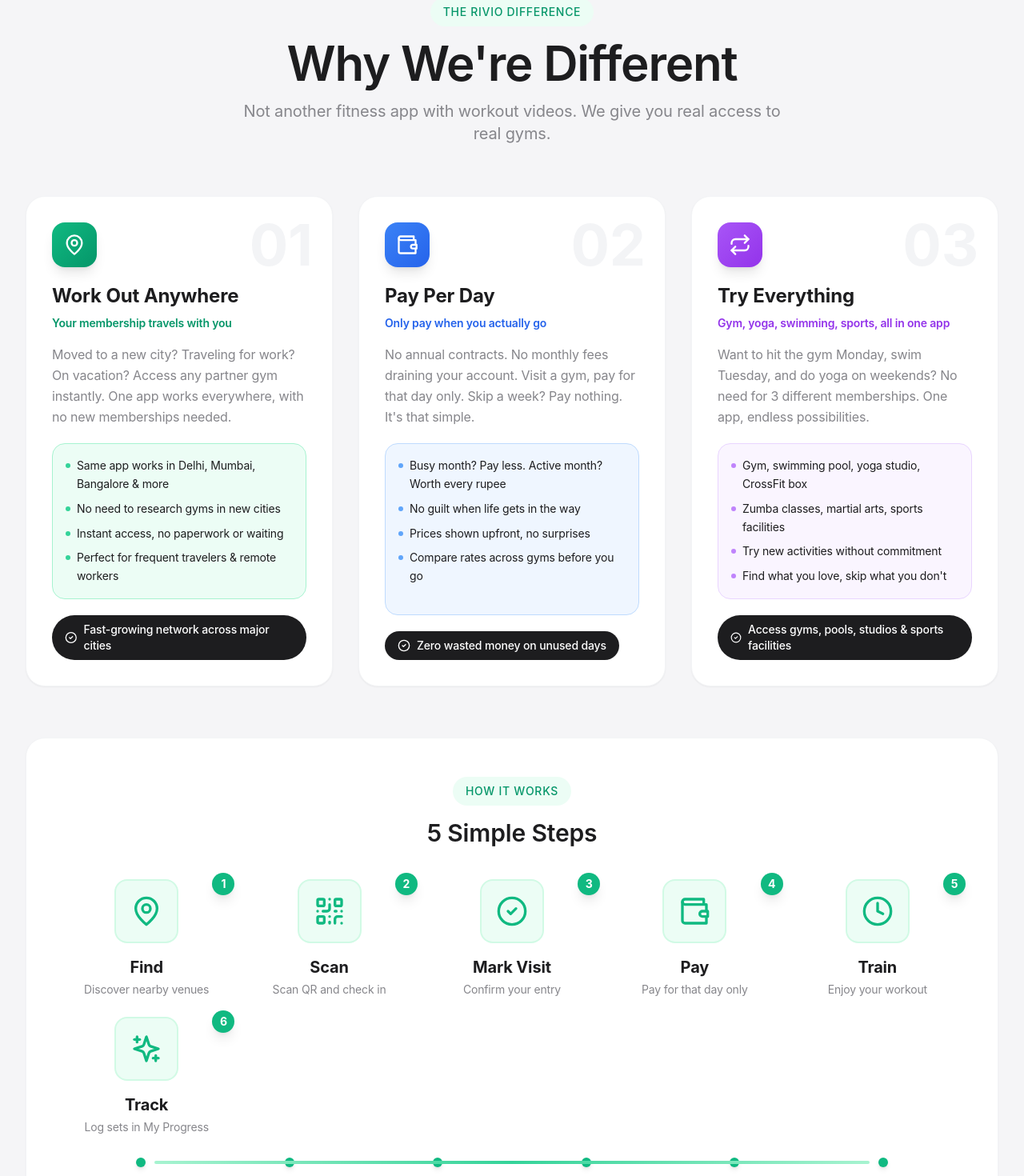
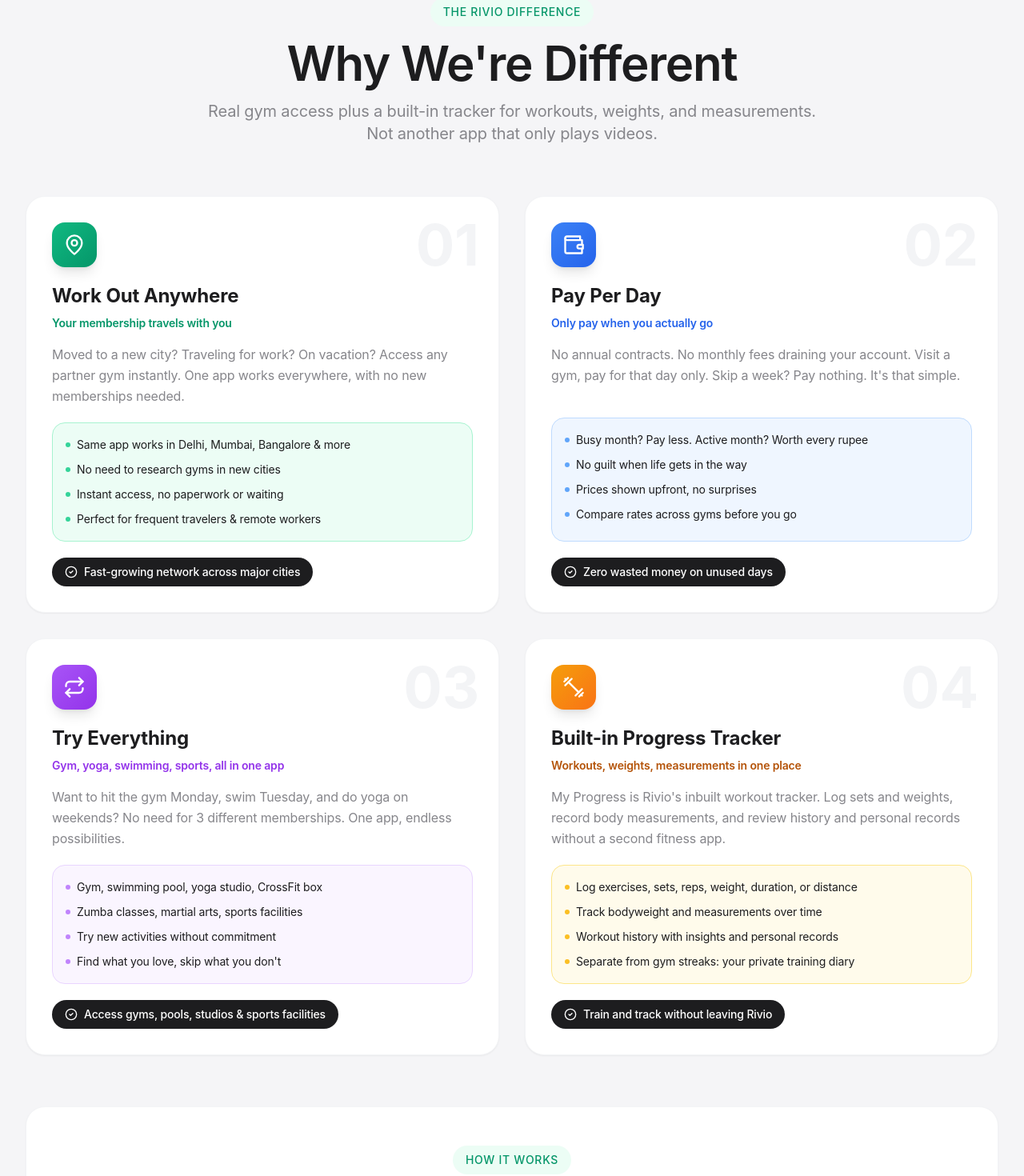
Before and after one commit to riviohq/rivio-web, a Next.js app: page / in a window 1280 px wide. Shown: the part 6700-8170 px from the top of the page at 80% size. Built offline with nearby package versions, Linux system fonts and the light colour scheme; no server answers.

Commit message:
Update WhyRivioDifferent.tsx

```diff
--- a/components/Introduction/WhyRivioDifferent.tsx
+++ b/components/Introduction/WhyRivioDifferent.tsx
@@ -8,13 +8,13 @@
   Sparkles,
   QrCode,
   Clock,
-  Ban,
   CheckCircle2,
+  Dumbbell,
 } from "lucide-react";
 import {
   DURATION,
   EASE_EXPO,
-  PROBLEM_DELAY
+  PROBLEM_DELAY,
 } from "@/animation-timing";
 
 interface WhyRivioDifferentProps {
@@ -27,7 +27,8 @@
     number: "01",
     title: "Work Out Anywhere",
     tagline: "Your membership travels with you",
-    description: "Moved to a new city? Traveling for work? On vacation? Access any partner gym instantly. One app works everywhere, with no new memberships needed.",
+    description:
+      "Moved to a new city? Traveling for work? On vacation? Access any partner gym instantly. One app works everywhere, with no new memberships needed.",
     benefits: [
       "Same app works in Delhi, Mumbai, Bangalore & more",
       "No need to research gyms in new cities",
@@ -42,7 +43,8 @@
     number: "02",
     title: "Pay Per Day",
     tagline: "Only pay when you actually go",
-    description: "No annual contracts. No monthly fees draining your account. Visit a gym, pay for that day only. Skip a week? Pay nothing. It's that simple.",
+    description:
+      "No annual contracts. No monthly fees draining your account. Visit a gym, pay for that day only. Skip a week? Pay nothing. It's that simple.",
     benefits: [
       "Busy month? Pay less. Active month? Worth every rupee",
       "No guilt when life gets in the way",
@@ -57,7 +59,8 @@
     number: "03",
     title: "Try Everything",
     tagline: "Gym, yoga, swimming, sports, all in one app",
-    description: "Want to hit the gym Monday, swim Tuesday, and do yoga on weekends? No need for 3 different memberships. One app, endless possibilities.",
+    description:
+      "Want to hit the gym Monday, swim Tuesday, and do yoga on weekends? No need for 3 different memberships. One app, endless possibilities.",
     benefits: [
       "Gym, swimming pool, yoga studio, CrossFit box",
       "Zumba classes, martial arts, sports facilities",
@@ -67,15 +70,31 @@
     highlight: "Access gyms, pools, studios & sports facilities",
     color: "purple",
   },
+  {
+    icon: Dumbbell,
+    number: "04",
+    title: "Built-in Progress Tracker",
+    tagline: "Workouts, weights, measurements in one place",
+    description:
+      "My Progress is Rivio's inbuilt workout tracker. Log sets and weights, record body measurements, and review history and personal records without a second fitness app.",
+    benefits: [
+      "Log exercises, sets, reps, weight, duration, or distance",
+      "Track bodyweight and measurements over time",
+      "Workout history with insights and personal records",
+      "Separate from gym streaks: your private training diary",
+    ],
+    highlight: "Train and track without leaving Rivio",
+    color: "amber",
+  },
 ];
 
 const HOW_IT_WORKS = [
-  { number: "1", icon: MapPin, title: "Find", text: "Discover nearby venues" },
-  { number: "2", icon: QrCode, title: "Scan", text: "Scan QR and check in" },
-  { number: "3", icon: CheckCircle2, title: "Mark Visit", text: "Confirm your entry" },
-  { number: "4", icon: Wallet, title: "Pay", text: "Pay for that day only" },
-  { number: "5", icon: Clock, title: "Train", text: "Enjoy your workout" },
-  { number: "6", icon: Sparkles, title: "Track", text: "Log sets in My Progress" },
+  { number: "1", icon: MapPin, title: "Find", text: "Nearby venues" },
+  { number: "2", icon: QrCode, title: "Scan", text: "QR check-in" },
+  { number: "3", icon: CheckCircle2, title: "Visit", text: "Confirm entry" },
+  { number: "4", icon: Wallet, title: "Pay", text: "That day only" },
+  { number: "5", icon: Clock, title: "Train", text: "Your workout" },
+  { number: "6", icon: Sparkles, title: "Track", text: "My Progress" },
 ];
 
 const DifferentiatorCard = ({
@@ -83,7 +102,7 @@
   index,
   isInView,
 }: {
-  item: typeof DIFFERENTIATORS[0];
+  item: (typeof DIFFERENTIATORS)[0];
   index: number;
   isInView: boolean;
 }) => {
@@ -113,6 +132,14 @@
       highlight: "bg-purple-500",
       dot: "bg-purple-400",
     },
+    amber: {
+      gradient: "from-amber-500 to-orange-500",
+      bg: "bg-amber-50",
+      text: "text-amber-700",
+      border: "border-amber-200",
+      highlight: "bg-amber-500",
+      dot: "bg-amber-400",
+    },
   };
   const colors = colorClasses[item.color as keyof typeof colorClasses];
 
@@ -124,34 +151,24 @@
       whileHover={{ y: -8 }}
       className="bg-white rounded-3xl p-6 md:p-8 shadow-sm border border-gray-100 transition-all duration-300 hover:shadow-2xl relative overflow-hidden group h-full flex flex-col"
     >
-      {/* Number Badge */}
       <div className="absolute top-6 right-6 text-6xl md:text-7xl font-bold text-gray-100 select-none">
         {item.number}
       </div>
 
-      {/* Icon */}
-      <div className={`w-14 h-14 rounded-2xl bg-gradient-to-br ${colors.gradient} flex items-center justify-center mb-5 shadow-lg flex-shrink-0`}>
+      <div
+        className={`w-14 h-14 rounded-2xl bg-gradient-to-br ${colors.gradient} flex items-center justify-center mb-5 shadow-lg flex-shrink-0`}
+      >
         <Icon className="w-7 h-7 text-white" />
       </div>
 
-      {/* Content */}
       <div className="relative z-10 flex flex-col flex-grow">
-        {/* Title Section - Fixed Height */}
         <div className="mb-4">
-          <h4 className="text-xl md:text-2xl font-bold text-[#1d1d1f] mb-2">
-            {item.title}
-          </h4>
-          <p className={`text-sm font-semibold ${colors.text}`}>
-            {item.tagline}
-          </p>
+          <h4 className="text-xl md:text-2xl font-bold text-[#1d1d1f] mb-2">{item.title}</h4>
+          <p className={`text-sm font-semibold ${colors.text}`}>{item.tagline}</p>
         </div>
 
-        {/* Description - Fixed Height */}
-        <p className="text-[#86868b] leading-relaxed mb-5 min-h-[72px]">
-          {item.description}
-        </p>
+        <p className="text-[#86868b] leading-relaxed mb-5 min-h-[72px]">{item.description}</p>
 
-        {/* Benefits List - Flex Grow to Fill Space */}
         <div className={`${colors.bg} rounded-2xl p-4 mb-5 border ${colors.border} flex-grow`}>
           <ul className="space-y-2">
             {item.benefits.map((benefit) => (
@@ -163,13 +180,10 @@
           </ul>
         </div>
 
-        {/* Highlight Badge - Always at Bottom */}
         <div className="mt-auto">
-          <div className={`inline-flex items-center gap-2 bg-[#1d1d1f] rounded-full px-4 py-2`}>
+          <div className="inline-flex items-center gap-2 bg-[#1d1d1f] rounded-full px-4 py-2">
             <CheckCircle2 className="w-4 h-4 text-white" />
-            <span className="text-sm font-medium text-white">
-              {item.highlight}
-            </span>
+            <span className="text-sm font-medium text-white">{item.highlight}</span>
           </div>
         </div>
       </div>
@@ -185,7 +199,6 @@
       transition={{ duration: DURATION.MEDIUM, delay: PROBLEM_DELAY.SECTION_START, ease: EASE_EXPO }}
       className="mt-16 md:mt-24"
     >
-      {/* Section Header */}
       <motion.div
         initial={{ opacity: 0, y: 20 }}
         animate={isInView ? { opacity: 1, y: 0 } : {}}
@@ -198,24 +211,17 @@
         <h3 className="text-3xl md:text-5xl lg:text-6xl font-semibold text-[#1d1d1f] tracking-[-0.02em] mb-4">
           Why We&apos;re Different
         </h3>
-        <p className="text-lg md:text-xl text-[#86868b] max-w-2xl mx-auto">
-          Not another fitness app with workout videos. We give you real access to real gyms.
+        <p className="text-lg md:text-xl text-[#86868b] max-w-3xl mx-auto">
+          Real gym access plus a built-in tracker for workouts, weights, and measurements. Not another app that only plays videos.
         </p>
       </motion.div>
 
-      {/* Differentiator Cards */}
-      <div className="grid grid-cols-1 lg:grid-cols-3 gap-6 md:gap-8 mb-12 md:mb-16 items-stretch">
+      <div className="grid grid-cols-1 md:grid-cols-2 gap-6 md:gap-8 mb-12 md:mb-16 items-stretch">
         {DIFFERENTIATORS.map((item, index) => (
-          <DifferentiatorCard
-            key={item.title}
-            item={item}
-            index={index}
-            isInView={isInView}
-          />
+          <DifferentiatorCard key={item.title} item={item} index={index} isInView={isInView} />
         ))}
       </div>
 
-      {/* How It Works - Symmetric Steps */}
       <motion.div
         initial={{ opacity: 0, y: 30 }}
         animate={isInView ? { opacity: 1, y: 0 } : {}}
@@ -226,54 +232,38 @@
           <span className="inline-block text-sm font-medium text-emerald-600 uppercase tracking-wider bg-emerald-50 px-4 py-2 rounded-full mb-4">
             How It Works
           </span>
-          <h4 className="text-2xl md:text-3xl font-semibold text-[#1d1d1f]">
-            5 Simple Steps
-          </h4>
+          <h4 className="text-2xl md:text-3xl font-semibold text-[#1d1d1f]">6 Simple Steps</h4>
         </div>
 
-        <div className="grid grid-cols-2 md:grid-cols-5 gap-4 md:gap-6">
+        <div className="grid grid-cols-3 sm:grid-cols-6 gap-3 md:gap-4">
           {HOW_IT_WORKS.map((step, index) => (
             <motion.div
               key={step.title}
               initial={{ opacity: 0, y: 20 }}
               animate={isInView ? { opacity: 1, y: 0 } : {}}
               transition={{ duration: 0.4, delay: 0.8 + index * 0.1 }}
-              className="text-center"
+              className="text-center min-w-0"
             >
-              {/* Step Number */}
-              <div className="relative mx-auto mb-4">
-                <div className="w-16 h-16 md:w-20 md:h-20 bg-emerald-50 rounded-2xl flex items-center justify-center mx-auto border-2 border-emerald-100">
-                  <step.icon className="w-8 h-8 md:w-10 md:h-10 text-emerald-500" />
+              <div className="relative mx-auto mb-3 md:mb-4 w-fit">
+                <div className="w-12 h-12 md:w-16 md:h-16 bg-emerald-50 rounded-2xl flex items-center justify-center mx-auto border-2 border-emerald-100">
+                  <step.icon className="w-6 h-6 md:w-8 md:h-8 text-emerald-500" />
                 </div>
-                <div className="absolute -top-2 -right-2 w-7 h-7 bg-emerald-500 rounded-full flex items-center justify-center text-white text-sm font-bold shadow-lg">
+                <div className="absolute -top-1.5 -right-1.5 w-6 h-6 bg-emerald-500 rounded-full flex items-center justify-center text-white text-xs font-bold shadow-lg">
                   {step.number}
                 </div>
               </div>
 
-              {/* Step Title */}
-              <h5 className="text-lg md:text-xl font-bold text-[#1d1d1f] mb-1">
+              <h5 className="text-base md:text-lg font-bold text-[#1d1d1f] mb-0.5 whitespace-nowrap">
                 {step.title}
               </h5>
-
-              {/* Step Description */}
-              <p className="text-sm text-[#86868b]">
-                {step.text}
-              </p>
-
-              {/* Arrow (except last) */}
-              {index < HOW_IT_WORKS.length - 1 && (
-                <div className="hidden md:block absolute right-0 top-1/2 -translate-y-1/2 translate-x-1/2">
-                  <span className="text-gray-300 text-2xl">→</span>
-                </div>
-              )}
+              <p className="text-xs md:text-sm text-[#86868b] whitespace-nowrap">{step.text}</p>
             </motion.div>
           ))}
         </div>
 
-        {/* Connection Line - Desktop Only */}
-        <div className="hidden md:block relative mt-8">
-          <div className="absolute top-0 left-[10%] right-[10%] h-1 bg-gradient-to-r from-emerald-200 via-emerald-400 to-emerald-200 rounded-full" />
-          <div className="flex justify-between px-[8%]">
+        <div className="hidden sm:block relative mt-8">
+          <div className="absolute top-0 left-[4%] right-[4%] h-1 bg-gradient-to-r from-emerald-200 via-emerald-400 to-emerald-200 rounded-full" />
+          <div className="flex justify-between px-[2%]">
             {HOW_IT_WORKS.map((_, index) => (
               <div key={index} className="w-3 h-3 bg-emerald-500 rounded-full -mt-1 shadow-md" />
             ))}
@@ -281,7 +271,6 @@
         </div>
       </motion.div>
 
-      {/* Bottom Summary - Premium Banner */}
       <motion.div
         initial={{ opacity: 0, y: 30 }}
         animate={isInView ? { opacity: 1, y: 0 } : {}}
@@ -306,17 +295,14 @@
 
             <p className="text-base md:text-lg text-white/90 leading-relaxed mb-8 max-w-2xl mx-auto">
               Traditional gyms want your money whether you show up or not.
-              <span className="font-semibold text-white"> We only earn when you work out.</span> That&apos;s why
-              we&apos;re motivated to make fitness accessible, affordable, and flexible.
+              <span className="font-semibold text-white"> We only earn when you work out.</span> That&apos;s
+              why we&apos;re motivated to make fitness accessible, affordable, and flexible, with progress
+              tracking built in.
             </p>
 
             <div className="flex flex-wrap justify-center gap-4 md:gap-6">
-              {[
-                "No Joining Fees",
-                "No Annual Contracts",
-                "No Hidden Charges",
-                "No Guilt",
-              ].map((item, index) => (
+              {["No Joining Fees", "No Annual Contracts", "No Hidden Charges", "Built-in Tracker"].map(
+                (item, index) => (
                   <motion.div
                     key={item}
                     initial={{ opacity: 0, y: 20 }}
@@ -327,7 +313,8 @@
                     <CheckCircle2 className="w-4 h-4 text-white" />
                     <span className="text-sm font-medium text-white">{item}</span>
                   </motion.div>
-              ))}
+                )
+              )}
             </div>
           </div>
         </div>
```
Lines whose indentation alone changed are shown as unchanged.
